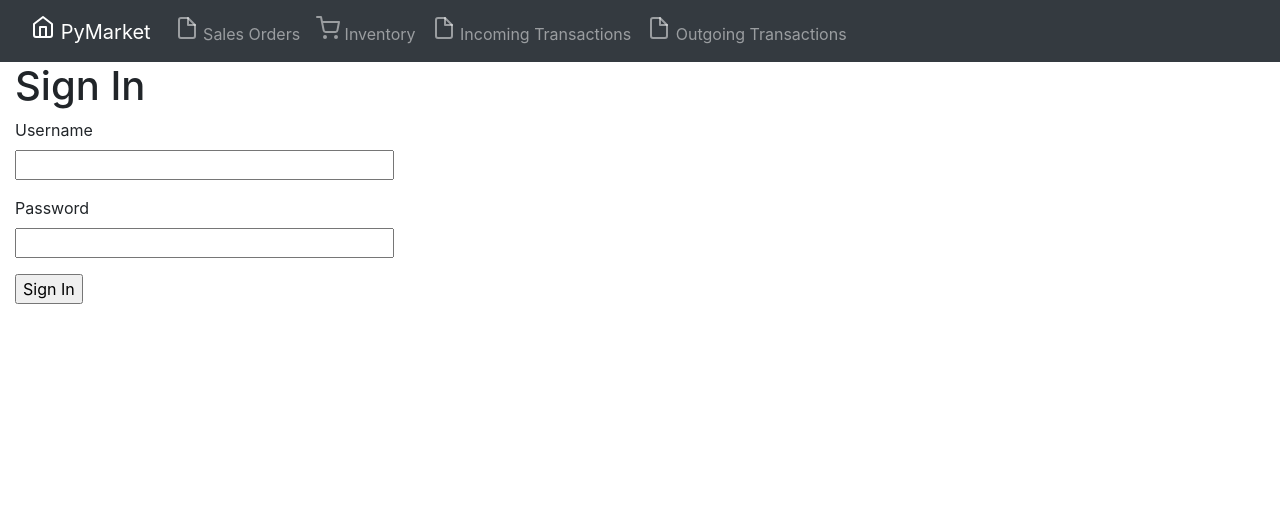
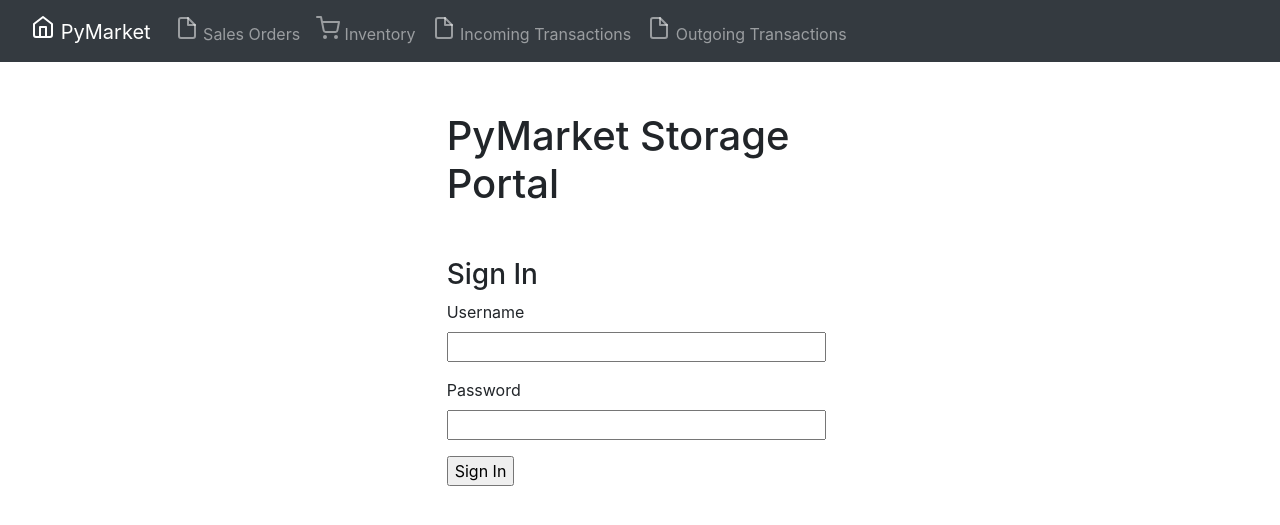
Before and after one commit to soethanv/PyMarket, a Flask app: page / in a window 1280 px wide. Shown: the top 525 px of the page. Run offline with Flask 2, Linux system fonts and the light colour scheme; some libraries are stand-ins or nearby versions.

Commit message:
Centered sign in page

```diff
--- a/templates/login.html
+++ b/templates/login.html
@@ -1,7 +1,16 @@
 {% extends "base.html" %}
 
 {% block content %}
-    <h1>Sign In</h1>
+<div class="container-fluid">
+    <div class="row justify-content-center align-items-center">
+        <div class="col-4">
+
+        </div>
+
+        <div class="col-4">
+            <h1 style="margin-top:50px;">PyMarket Storage Portal</h1>
+
+            <h3 style="margin-top:50px;">Sign In</h3>
             <form action="" method="post">
                 {{ form.hidden_tag() }}
                 <p>
@@ -20,4 +29,13 @@
                 </p>
                 <p>{{ form.submit() }}</p>
             </form>
+
+        </div>
+
+        <div class="col-4 ">
+
+        </div>
+    </div>
+</div>
+
 {% endblock %}
```
Lines whose indentation alone changed are shown as unchanged.
